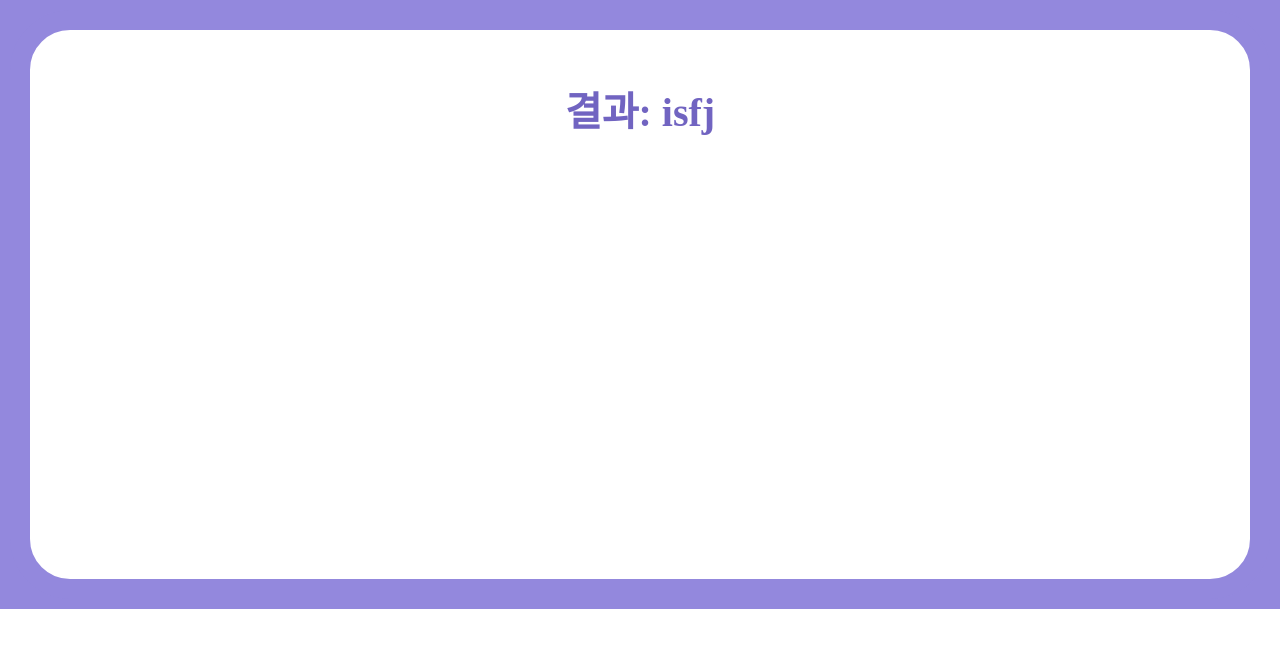
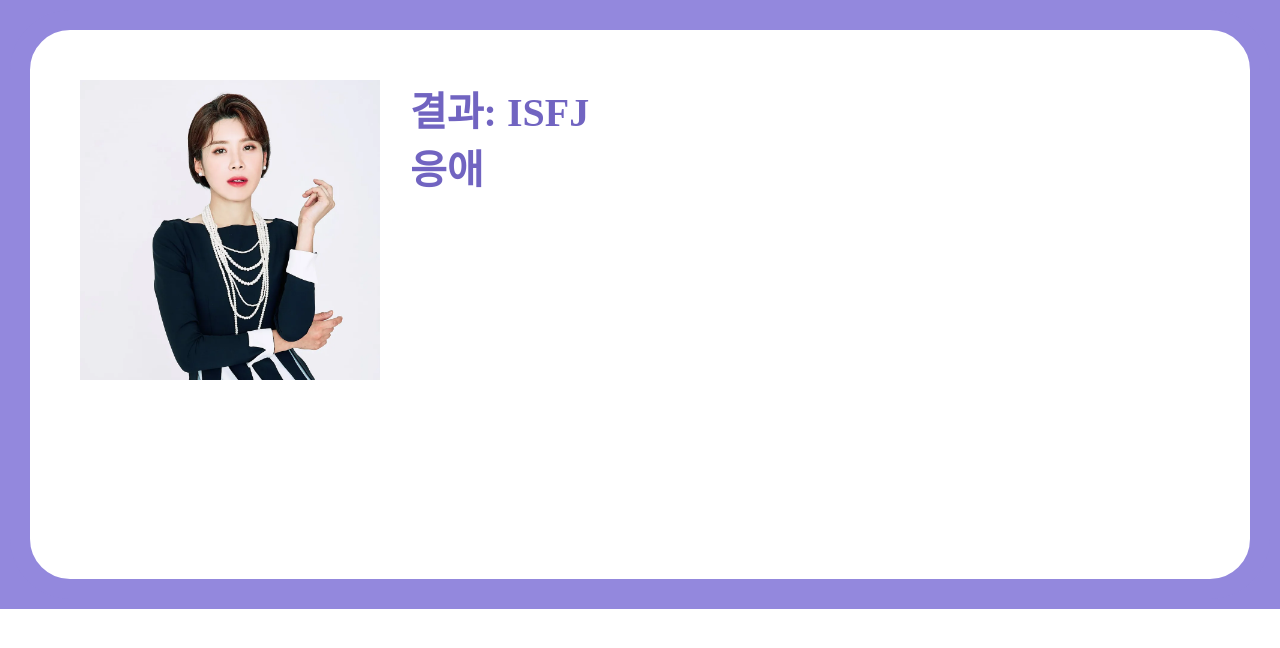
Before and after one commit to HeonSeok98/mbti, a React (Create React App) app: page /end in a window 1280 px wide. Shown: the top 648 px of the page. Built offline with nearby package versions, Linux system fonts and the light colour scheme.

Commit message:
[Add]: 이미지 적용

```diff
--- a/src/components/ResultCard.js
+++ b/src/components/ResultCard.js
@@ -1,5 +1,7 @@
 import questions from '../contents/question';
 import score from '../contents/score';
+import result from '../contents/result';
+import '../styles/ResultCard.css';
 
 
 const ResultCard = () => {
@@ -207,31 +209,36 @@ const ResultCard = () => {
   let mbti='';
 
   if (score.i>=score.e) {
-    mbti +='i';
+    mbti +='I';
   } else {
-    mbti +='e';
+    mbti +='E';
   }
   if (score.s>=score.n) {
-    mbti +='s';
+    mbti +='S';
   } else {
-    mbti +='n';
+    mbti +='N';
   }
   if (score.f>=score.t) {
-    mbti +='f';
+    mbti +='F';
   } else {
-    mbti +='t';
+    mbti +='T';
   }
   if (score.j>=score.p) {
-    mbti +='j';
+    mbti +='J';
   } else {
-    mbti +='p';
+    mbti +='P';
   }
 
-
+  const you = result.find(item => item.name === mbti);
+  console.log(you);
 
   return (
-    <div>
-      결과: {mbti}
+    <div className='endPage'>
+      <img src = {you.image} alt="" className='image'/>
+      <div className='explain'>
+        <div>결과: {you.name}</div>
+        <div>{you.message}</div>
+      </div>
     </div>
   );
 }
--- a/src/contents/result.js
+++ b/src/contents/result.js
@@ -1,84 +1,102 @@
+import isfjImage from '../images/isfj.png';
+import isfpImage from '../images/isfp.png';
+import istjImage from '../images/istj.png';
+import istpImage from '../images/istp.png';
+import infjImage from '../images/infj.png';
+import infpImage from '../images/infp.png';
+import intjImage from '../images/intj.png';
+import intpImage from '../images/intp.png';
+import esfjImage from '../images/esfj.png';
+import esfpImage from '../images/esfp.png';
+import estjImage from '../images/estj.png';
+import estpImage from '../images/estp.png';
+import enfjImage from '../images/enfj.png';
+import enfpImage from '../images/enfp.png';
+import entjImage from '../images/entj.png';
+import entpImage from '../images/entp.png';
+
+
 
 const result = [
   {
-    image: 'isfj.png',
+    image: isfjImage,
     name: 'ISFJ',
-    message: ''
+    message: '응애'
   },
   {
-    image: 'isfp.png',
+    image: isfpImage,
     name: 'ISFP',
-    message: ''
+    message: '대충 그런 성격임ㅇㅇ'
   },
   {
-    image: 'istj.png',
+    image: istjImage,
     name: 'ISTJ',
-    message: ''
+    message: '응애'
   },
   {
-    image: 'istp.png',
+    image: istpImage,
     name: 'ISTP',
-    message: ''
+    message: '응애'
   },
   {
-    image: 'infj.png',
+    image: infjImage,
     name: 'INFJ',
-    message: ''
+    message: '응애'
   },
   {
-    image: 'infp.png',
+    image: infpImage,
     name: 'INFP',
-    message: ''
+    message: '응애'
   },
   {
-    image: 'intj.png',
+    image: intjImage,
     name: 'INTJ',
-    message: ''
+    message: '응애'
   },
   {
-    image: 'intp.png',
+    image: intpImage,
     name: 'INTP',
-    message: ''
+    message: '응애'
   },
   {
-    image: 'esfj.png',
+    image: esfjImage,
     name: 'ESFJ',
-    message: ''
+    message: '응애'
   },
   {
-    image: 'esfp.png',
+    image: esfpImage,
     name: 'ESFP',
-    message: ''
+    message: '응애'
   },
   {
-    image: 'estj.png',
+    image: estjImage,
     name: 'ESTJ',
-    message: ''
+    message: '응애'
   },
   {
-    image: 'estp.png',
+    image: estpImage,
     name: 'ESTP',
-    message: ''
+    message: '응애'
   },
   {
-    image: 'enfj.png',
+    image: enfjImage,
     name: 'ENFJ',
-    message: ''
+    message: '응애'
   },
   {
-    image: 'enfp.png',
+    image: enfpImage,
     name: 'ENFP',
-    message: ''
+    message: '응애'
   },
   {
-    image: 'entj.png',
+    image: entjImage,
     name: 'ENTJ',
-    message: ''
+    message: '응애'
   },
   {
-    image: 'entp.png',
+    image: entpImage,
     name: 'ENTP',
-    message: ''
+    message: '응애'
   }
 ];
 
--- a/src/pages/End.js
+++ b/src/pages/End.js
@@ -5,7 +5,7 @@ import '../styles/golbal.css';
 const End = () => {
 
   return (
-    <div className='container'>
+    <div>
       <ResultCard></ResultCard>
     </div>
   );
--- /dev/null
+++ b/src/styles/ResultCard.css
@@ -0,0 +1,21 @@
+
+.image {
+  height: 300px;
+  width: 300px;
+}
+
+.endPage{
+  border: 30px solid white;
+  border-radius: 40px;
+  height: 449px;
+  background-color: white;
+  box-shadow: 0px 0px 0px 20px #9388dd;
+  padding: 20px;
+  display: flex;
+  flex-direction: row;
+  align-items: flex-start;
+}
+
+.explain {
+  padding-left: 30px;
+}
--- a/src/styles/golbal.css
+++ b/src/styles/golbal.css
@@ -26,3 +26,15 @@ body {
     flex-direction: column;
     align-items: center;
 }
+
+.endPage{
+    border: 30px solid white;
+    border-radius: 40px;
+    height: 449px;
+    background-color: white;
+    box-shadow: 0px 0px 0px 20px #9388dd;
+    padding: 20px;
+    display: flex;
+    flex-direction: row;
+    align-items: center;
+}
```
